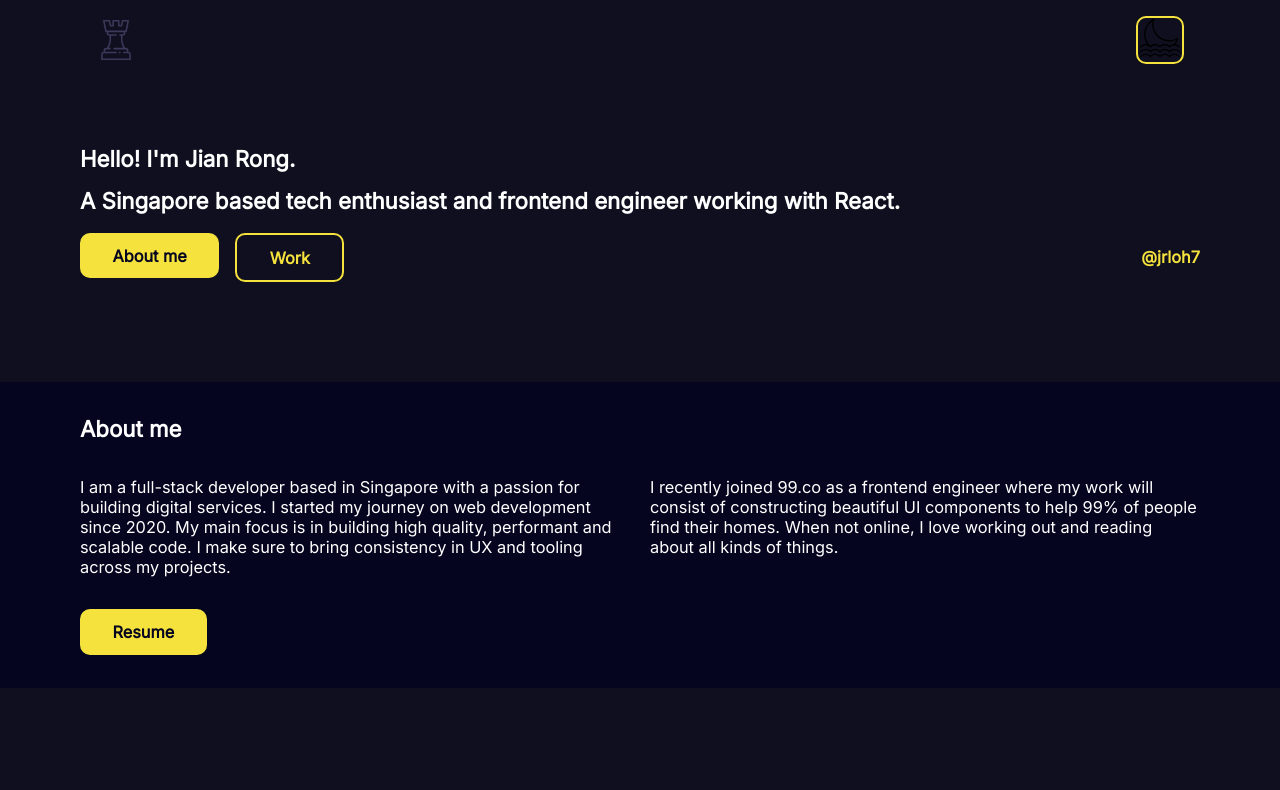
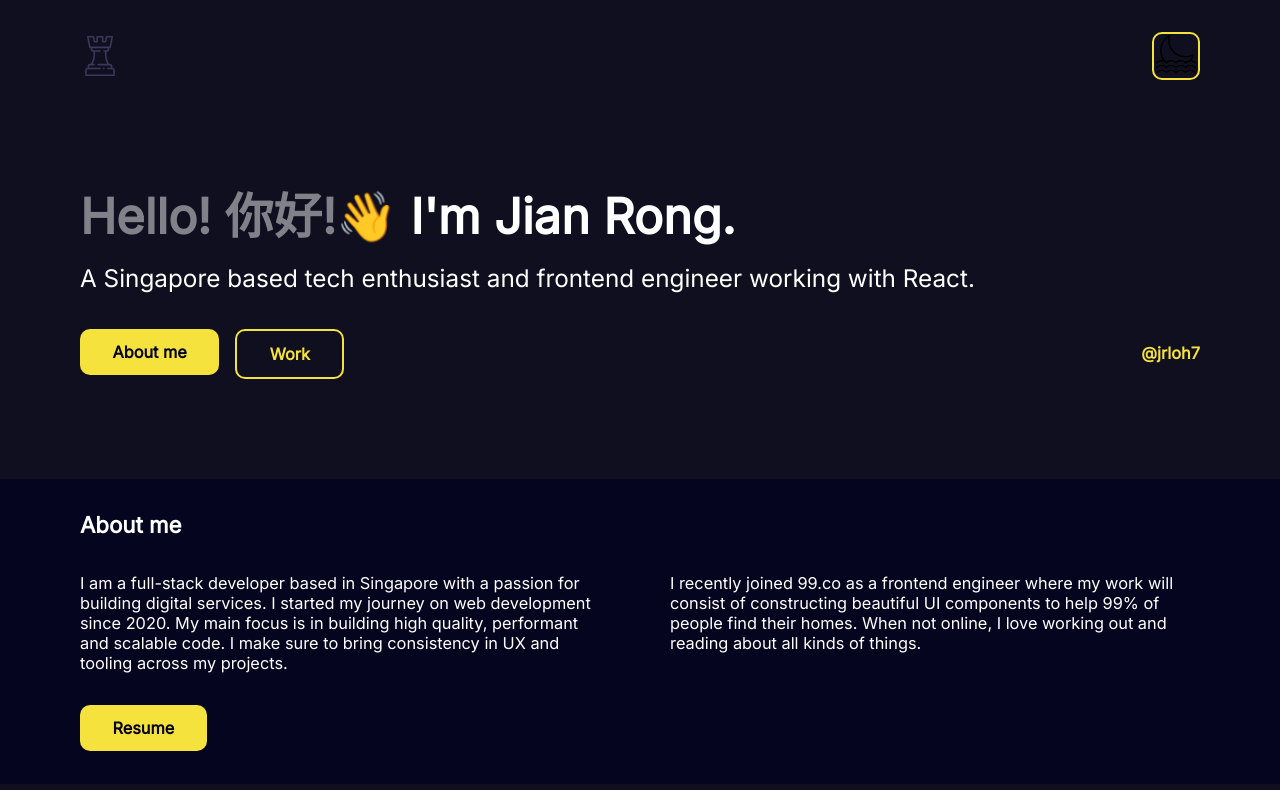
Before and after one commit to jianrong7/portfolio, a Next.js app in the folder portfolio-frontend/: page / in a window 1280 px wide. Shown: the top 790 px of the page. Built offline with nearby package versions, Linux system fonts and the light colour scheme.

Commit message:
add waving hand to intro

```diff
--- a/portfolio-frontend/components/NavBar/NavBar.module.css
+++ b/portfolio-frontend/components/NavBar/NavBar.module.css
@@ -1,7 +1,16 @@
+.container {
+  display: grid;
+  grid-column-gap: 20px;
+  grid-row-gap: 40px;
+  grid-template-columns: 1fr minmax(auto, 1120px) 1fr;
+  grid-template-rows: none;
+  grid-auto-flow: row;
+  padding: 2rem 0;
+}
+
 .navBar {
+  grid-column: 2/3;
+
   display: flex;
   justify-content: space-between;
-  padding: 1rem;
-  max-width: 1120px;
-  margin: 0 auto;
 }
--- a/portfolio-frontend/components/NavBar/NavBar.tsx
+++ b/portfolio-frontend/components/NavBar/NavBar.tsx
@@ -6,11 +6,13 @@ import Button from "../shared/Button/Button";
 import styles from "./NavBar.module.css";
 
 const NavBar = () => (
-  <div className={styles.navBar}>
-    <Image src="/icon.svg" alt="logo" width={40} height={40} />
-    <Button isToggle isHollow>
-      <Image src="/darkmode.svg" alt="logo" width={40} height={40} />
-    </Button>
+  <div className={styles.container}>
+    <div className={styles.navBar}>
+      <Image src="/icon.svg" alt="logo" width={40} height={40} />
+      <Button isToggle isHollow>
+        <Image src="/darkmode.svg" alt="logo" width={40} height={40} />
+      </Button>
+    </div>
   </div>
 );
 
--- a/portfolio-frontend/components/home/About/About.module.css
+++ b/portfolio-frontend/components/home/About/About.module.css
@@ -18,7 +18,7 @@
 
 .description {
   display: grid;
-  grid-column-gap: 20px;
+  grid-column-gap: 60px;
   grid-template-columns: repeat(2, 1fr);
   grid-template-rows: none;
 
--- a/portfolio-frontend/components/home/Intro/Intro.module.css
+++ b/portfolio-frontend/components/home/Intro/Intro.module.css
@@ -2,6 +2,29 @@
   display: flex;
   flex-direction: column;
   padding-top: 4rem;
+}
+
+.intro > span {
+  font-size: 3rem;
+}
+
+.introHello {
+  font-size: 3rem;
+  color: #ffffff7a;
+}
+
+.wave {
+  font-size: 3rem;
+  margin-bottom: -20px;
+  margin-right: -45px;
+  padding-bottom: 20px;
+  padding-right: 45px;
+  display: inline-block;
+}
+
+.description {
+  font-size: 1.5rem;
+  font-weight: 400;
 }
 
 .headerDetails {
@@ -9,6 +32,7 @@
   flex-wrap: wrap;
   justify-content: space-between;
   align-items: center;
+  margin-top: 1rem;
 }
 
 .headerDetailsButtons {
--- a/portfolio-frontend/components/home/Intro/Intro.tsx
+++ b/portfolio-frontend/components/home/Intro/Intro.tsx
@@ -27,8 +27,24 @@ const underline = {
 
 const Intro = () => (
   <div className={styles.header}>
-    <Heading level="h1">Hello! I&#39;m Jian Rong.</Heading>
-    <Heading level="h2">
+    <Heading level="h1" className={styles.intro}>
+      <span className={styles.introHello}>Hello! 你好!</span>
+      <motion.div
+        animate={{ rotate: 20 }}
+        transition={{
+          yoyo: Infinity,
+          from: 0,
+          duration: 0.2,
+          ease: "easeInOut",
+          type: "tween",
+        }}
+        className={styles.wave}
+      >
+        👋
+      </motion.div>
+      <span> I&#39;m Jian Rong.</span>
+    </Heading>
+    <Heading level="h2" className={styles.description}>
       A Singapore based tech enthusiast and frontend engineer working with
       React.
     </Heading>
--- a/portfolio-frontend/pages/_app.tsx
+++ b/portfolio-frontend/pages/_app.tsx
@@ -1,13 +1,15 @@
 import "../styles/globals.css";
 import type { AppProps } from "next/app";
+import { AnimatePresence } from "framer-motion";
+
 import NavBar from "../components/NavBar/NavBar";
 
 function MyApp({ Component, pageProps }: AppProps) {
   return (
-    <>
+    <AnimatePresence>
       <NavBar />
       <Component {...pageProps} />
-    </>
+    </AnimatePresence>
   );
 }
 
```
